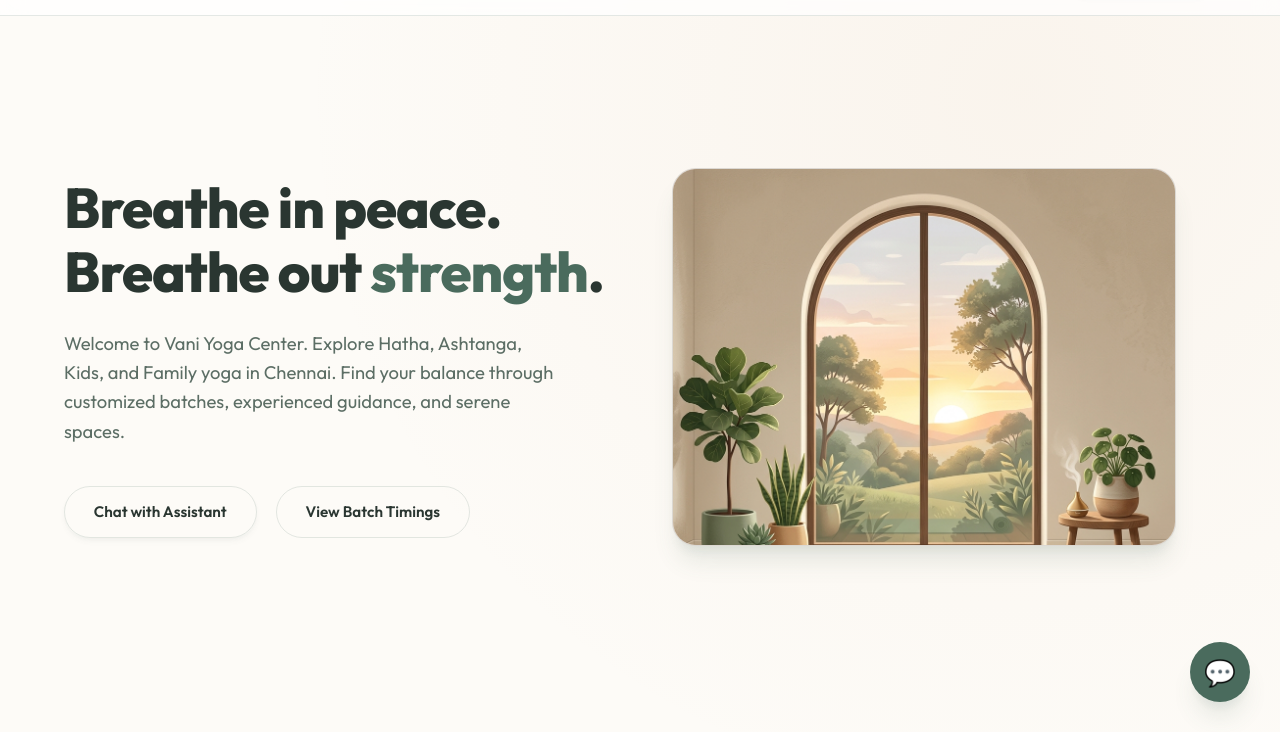
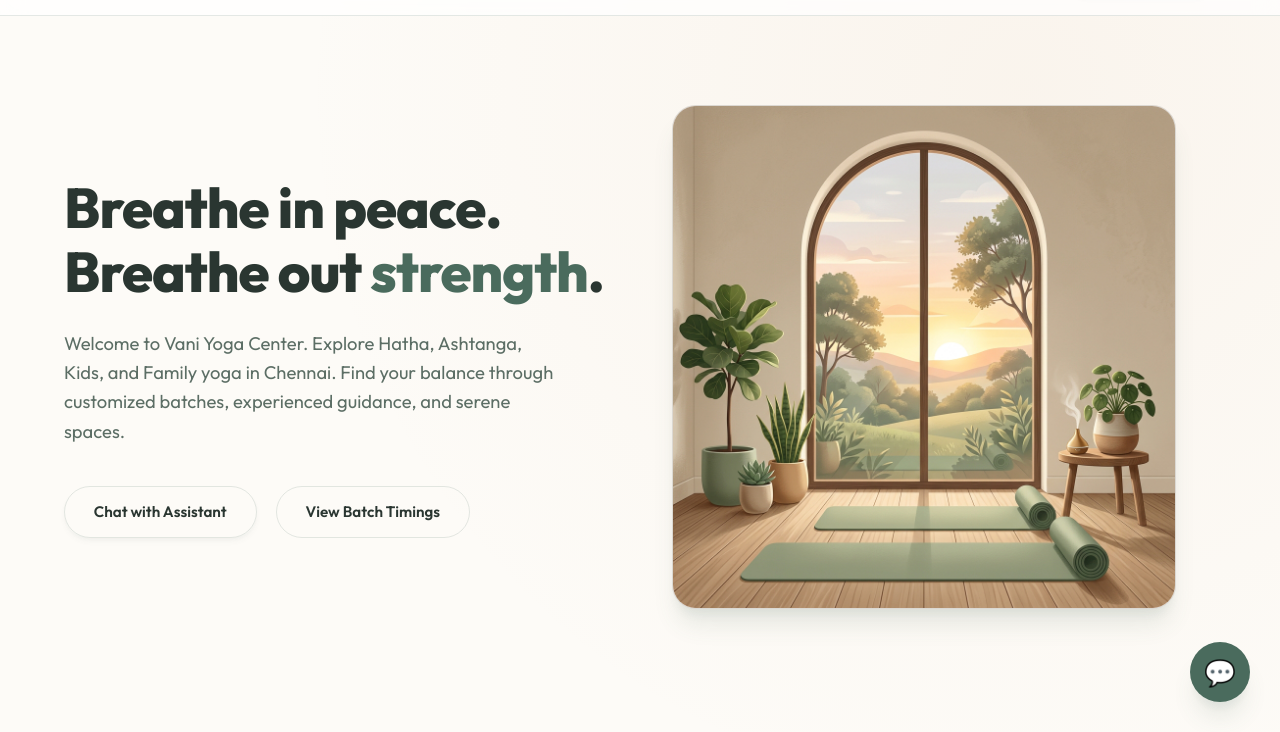
Before and after one commit to vaniyogacenter/vyc-webapp, a website: page index.html in a window 1280 px wide. Shown: the part 68-800 px from the top of the page. Drawn offline with Linux system fonts and the light colour scheme.

Commit message:
Fix hero image aspect ratio to 1:1 and center position to prevent clipping of top arch and bottom yoga mat

```diff
--- a/style.css
+++ b/style.css
@@ -262,7 +262,7 @@ header {
   border-radius: 24px;
   overflow: hidden;
   box-shadow: var(--shadow-lg);
-  aspect-ratio: 4/3;
+  aspect-ratio: 1;
   display: flex;
   justify-content: center;
   align-items: center;
@@ -275,7 +275,7 @@ header {
   width: 100%;
   height: 100%;
   object-fit: cover;
-  object-position: center top;
+  object-position: center;
   transition: transform var(--transition-speed) ease;
 }
 
```
